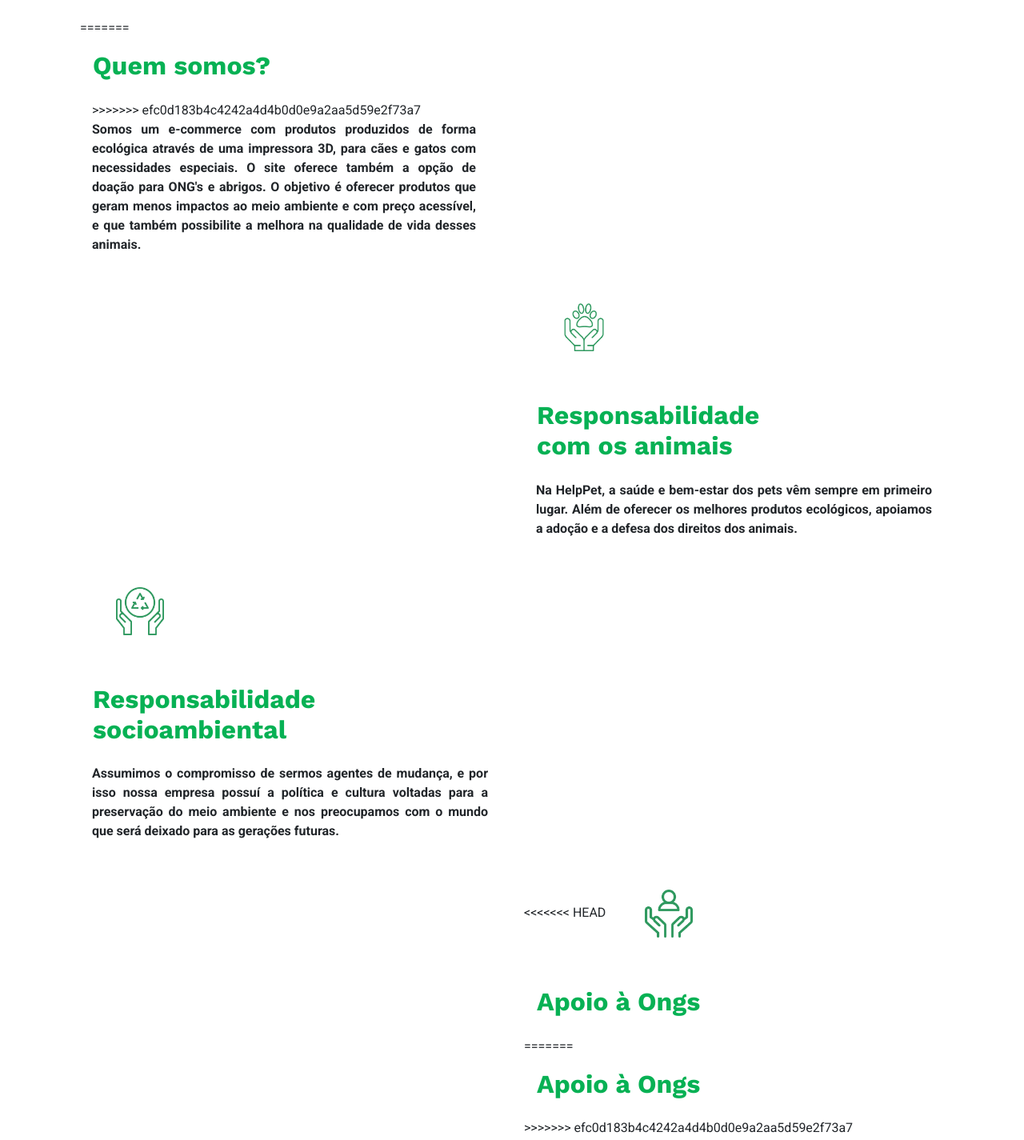
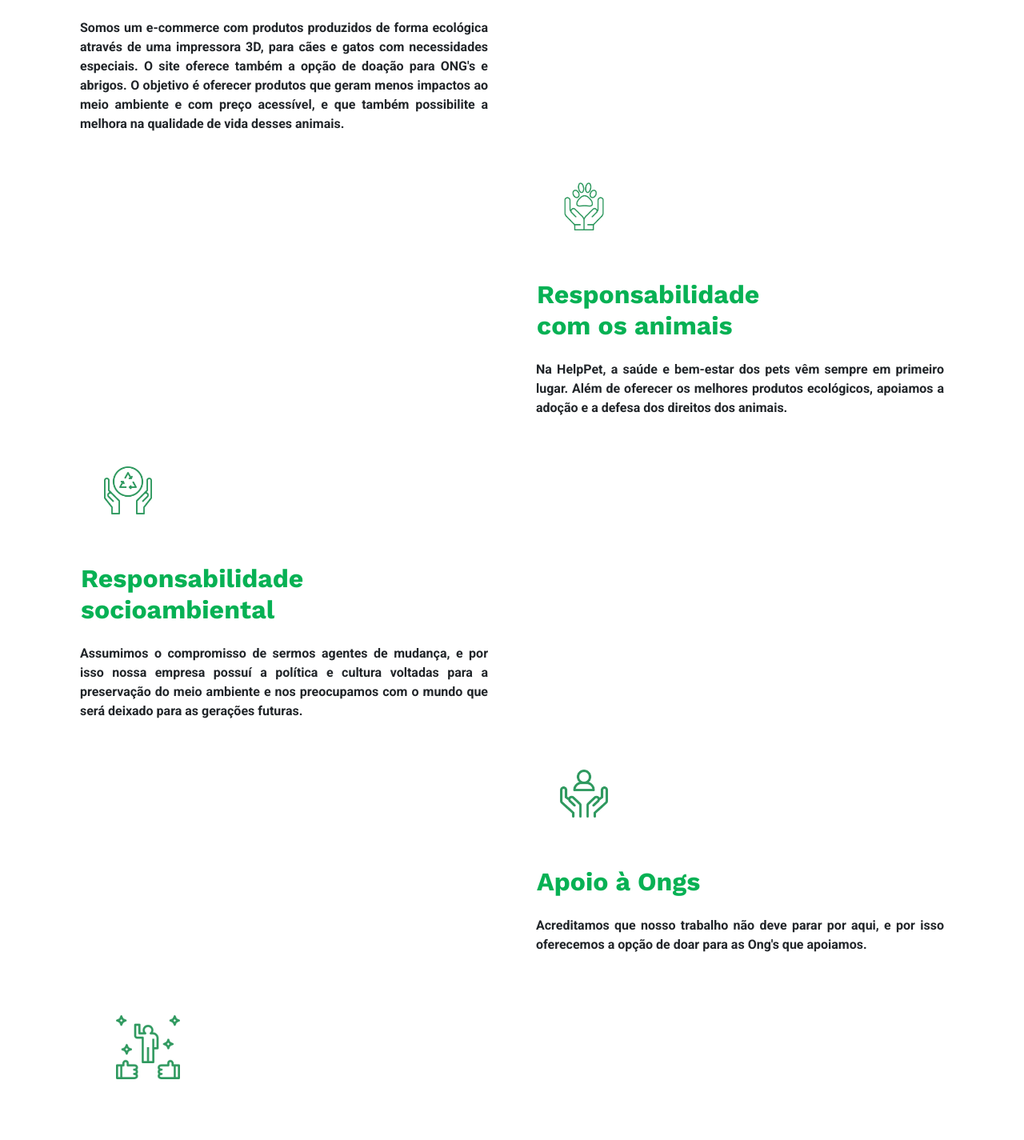
Before and after one commit to juliop3p/HelppetFrontend, an Angular app in the folder frontend/: page /sobre in a window 1280 px wide. Shown: the part 349-1774 px from the top of the page at 80% size. Built offline with nearby package versions, Linux system fonts and the light colour scheme; no server answers; what ngx-navigation-with-data, ngx-order-pipe, ngx-paypal would draw is missing.

Commit message:
update sobre

```diff
--- a/frontend/src/app/pages/sobre/sobre.component.html
+++ b/frontend/src/app/pages/sobre/sobre.component.html
@@ -1,15 +1,10 @@
 <div class="container">
   <div class="row">
     <div class="col-md-6 mt-5">
-<<<<<<< HEAD
       <img class="card-hover" style="height: 150px; width: 150px;" src="assets/img-quem-somos/quem-somos.png"/>
       <h2 class="font-weight-bold cor-titulo p-3">
         Quem somos?</h2>
         <div class="col-lg text-justify">
-=======
-      <h2 class="font-weight-bold cor-titulo p-3">Quem somos?</h2>
-      <div class="col-lg text-justify">
->>>>>>> efc0d183b4c4242a4d4b0d0e9a2aa5d59e2f73a7
         <p class="font-weight-bold text-justify">
           Somos um e-commerce com produtos produzidos de forma ecológica através
           de uma impressora 3D, para cães e gatos com necessidades especiais. O
@@ -74,14 +69,10 @@
   <div class="row">
     <div class="col-md-6"></div>
     <div class="col-md-6">
-<<<<<<< HEAD
       <img class="card-hover" style="height: 150px; width: 150px;" src="assets/img-quem-somos/apoio.png"/>
       <h2 class="font-weight-bold cor-titulo p-3">
         Apoio à Ongs
       </h2>
-=======
-      <h2 class="font-weight-bold cor-titulo p-3">Apoio à Ongs</h2>
->>>>>>> efc0d183b4c4242a4d4b0d0e9a2aa5d59e2f73a7
 
       <div class="col-lg older-lg-1 text-justify">
         <p class="font-weight-bold">
```
